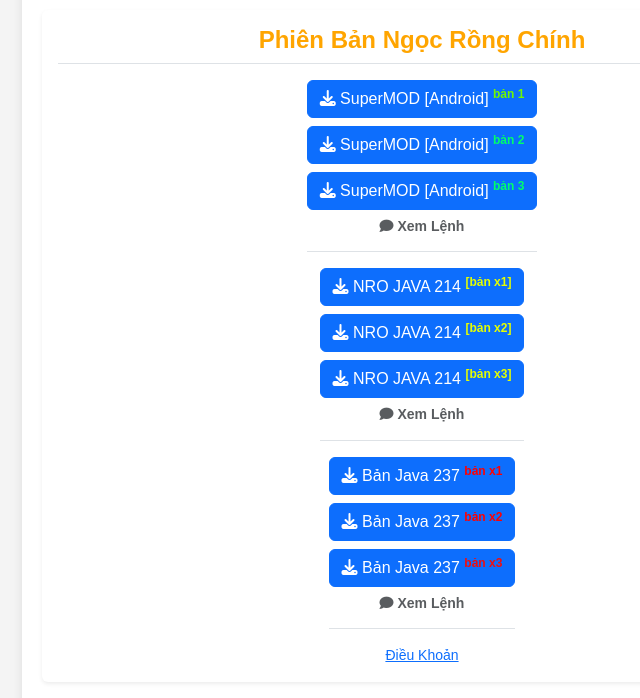
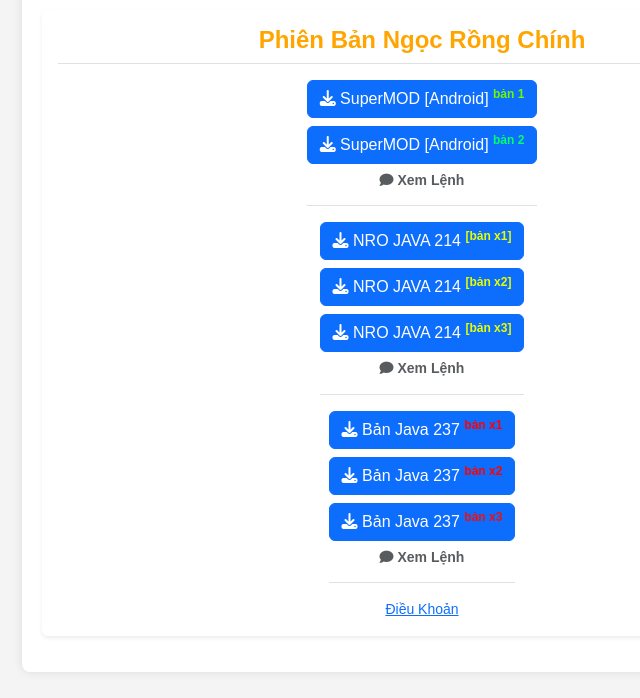
Before and after one commit to nro-supermod/VerDownload, a plain HTML site: page index.html in a window 1280 px wide. Shown: the part 170-868 px from the top of the page, without its empty margins (218-858 px from the left). Drawn offline with nearby package versions, Linux system fonts and the light colour scheme.

Commit message:
Update index.html

```diff
--- a/index.html
+++ b/index.html
@@ -42,9 +42,6 @@
           <strong onclick="callDWL('https://www.mediafire.com/file/hbcbc7y8jzl9lis/PB2.apk/file')" class="d-block text-gray-dark btn btn-primary mb-2">
             <i class="fa-solid fa-download"></i>
             SuperMOD [Android] <sup style="color:rgb(0, 255, 106);"><strong>bản 2</strong></sup>
-          </strong><strong onclick="callDWL('https://www.mediafire.com/file/5k3sweqbryv2fzn/PB3.apk/file)" class="d-block text-gray-dark btn btn-primary mb-2">
-            <i class="fa-solid fa-download"></i>
-            SuperMOD [Android] <sup style="color:rgb(0, 255, 106);"><strong>bản 3</strong></sup>
           </strong>
 
           <strong data-bs-toggle="modal" data-bs-target="#LenhAPK231">
@@ -508,4 +505,5 @@ else {
 
 
 
+
 </body></html>
```
